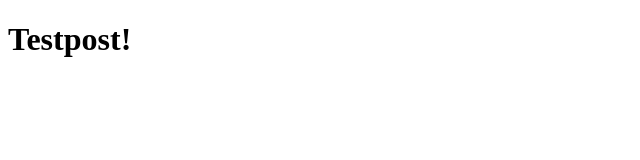
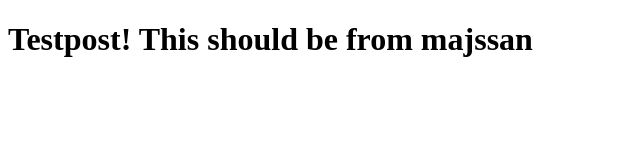
Before and after one commit to majssan/majanilsson.dev, a plain HTML site: page posts/test_post.html in a window 1280 px wide. Shown: the whole page, without its empty margins (0-640 px from the left). Drawn offline with Linux system fonts and the light colour scheme.

Commit message:
Testpush

```diff
--- a/posts/test_post.html
+++ b/posts/test_post.html
@@ -2,7 +2,7 @@
 <html>
     <body>
         <h1>
-            Testpost!
+            Testpost! This should be from majssan
         </h1>
     </body>
 </html>
```
